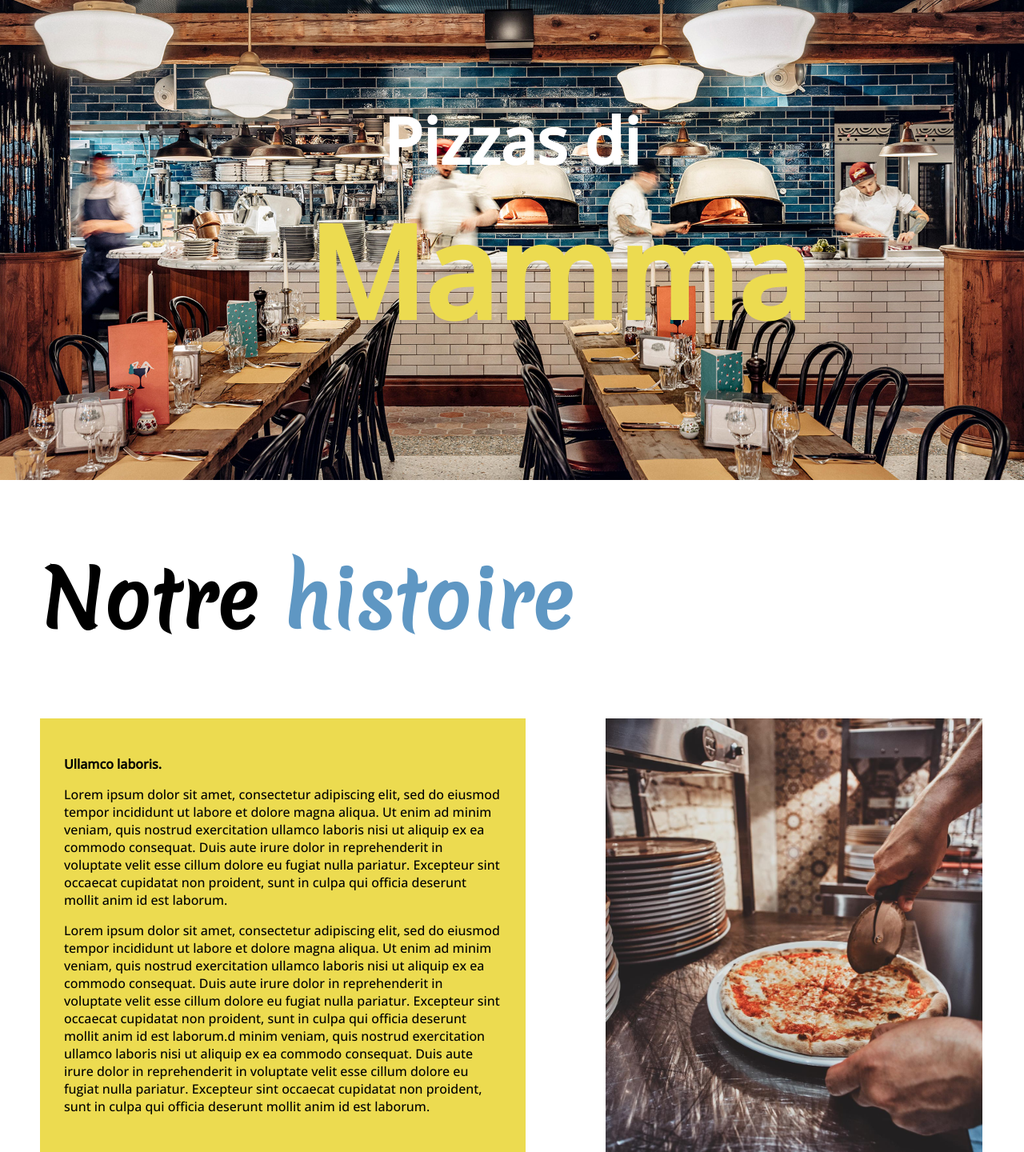
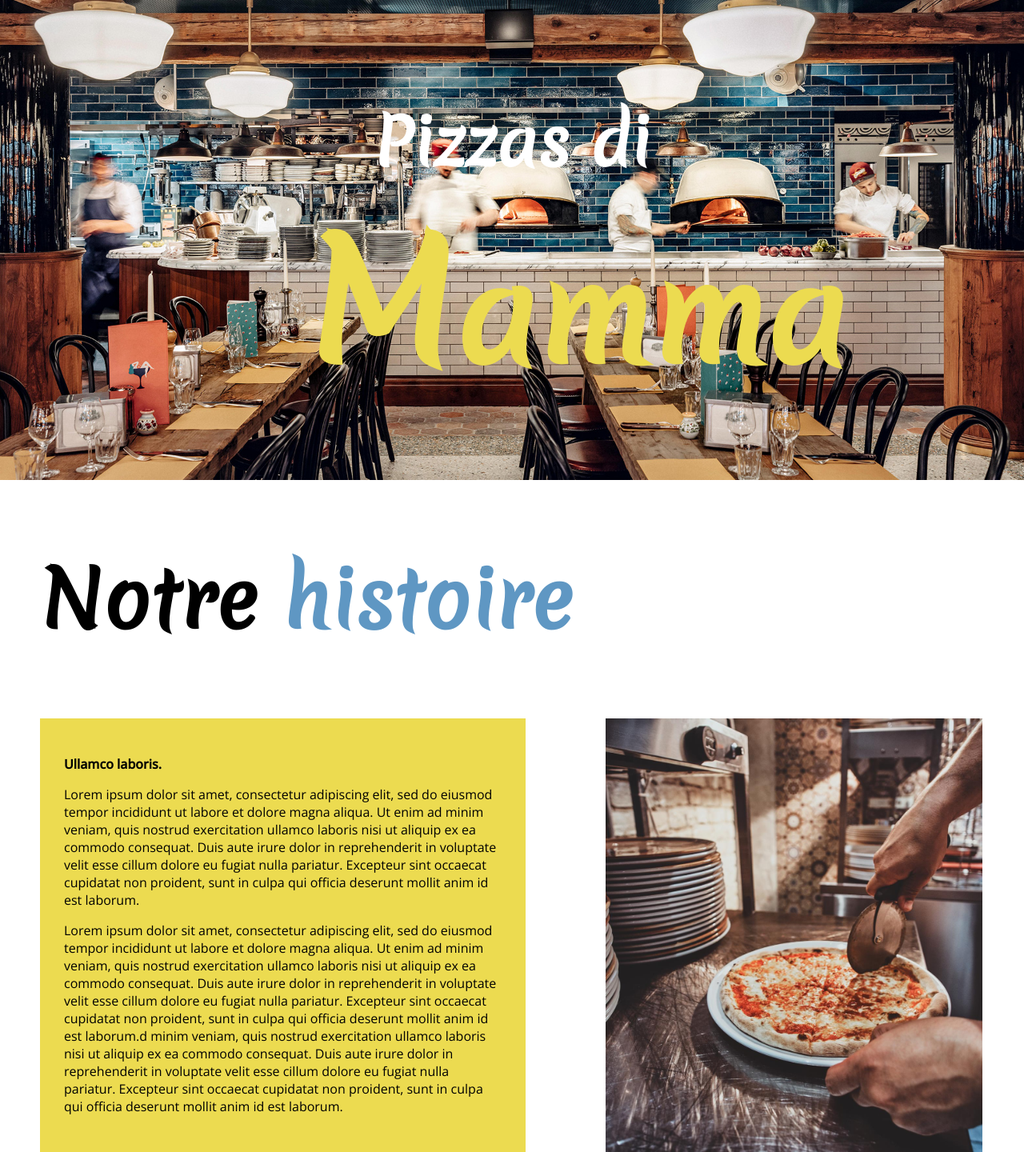
Before and after one commit to Dugenest/pizzas-di-mamma, a plain HTML site: page index.html in a window 1280 px wide. Shown: the part 200-1640 px from the top of the page at 80% size. Drawn offline with nearby package versions, Linux system fonts and the light colour scheme.

Commit message:
header et presentation intégrés

```diff
--- a/index.html
+++ b/index.html
@@ -24,7 +24,7 @@
                     </ul>
             </div>
             <p>
-                Pizzas di <br><span id="mamma">Mamma</span>
+                Pizzas di <br><span id="mamma"><span id="mdemamma">M</span>amma</span>
             </p>
         </div>
     </header>
--- a/public/assets/css/style.css
+++ b/public/assets/css/style.css
@@ -84,11 +84,16 @@ header p {
     justify-content: center;
     font-weight: bold;
     font-size: 80px;
+    font-family: 'Merienda', cursive;
 }
 
 #mamma {
     font-size: 20vh;
     color: #ECDB50;
+    font-family: 'Merienda', cursive;
+}
+#mdemamma{
+    font-size: 200px;
 }
 
 
@@ -130,7 +135,10 @@ p {
 }
 
 .text-our-history p:first-child {
-  font-weight: bold;
+  font-weight: 900;
+}
+.text-our-history p{
+    font-weight: lighter;
 }
 
 .presentation img {
```
